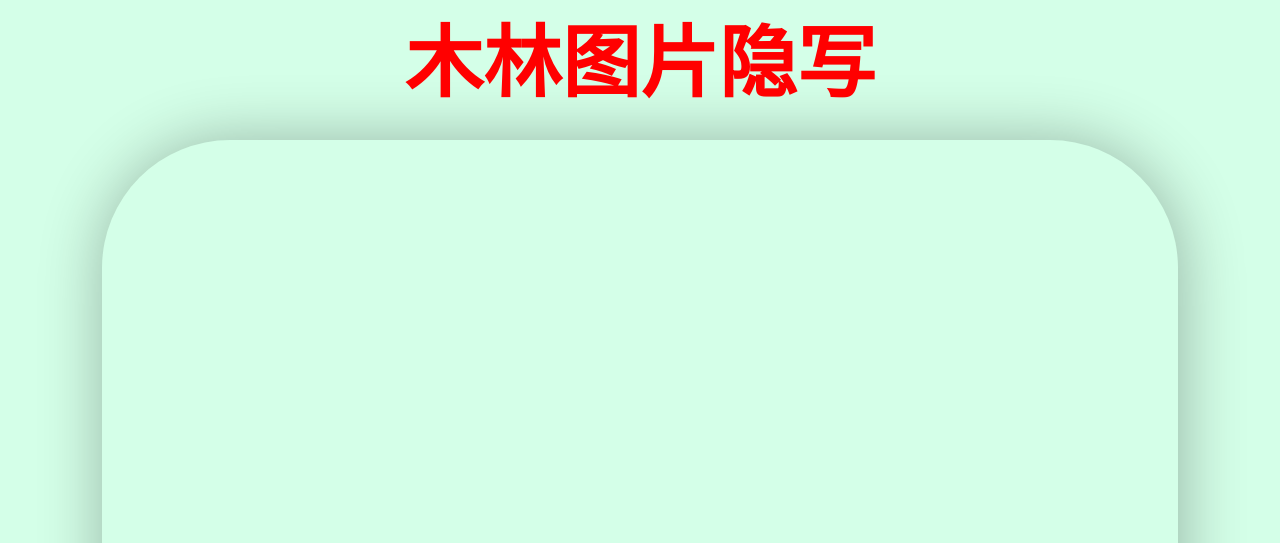
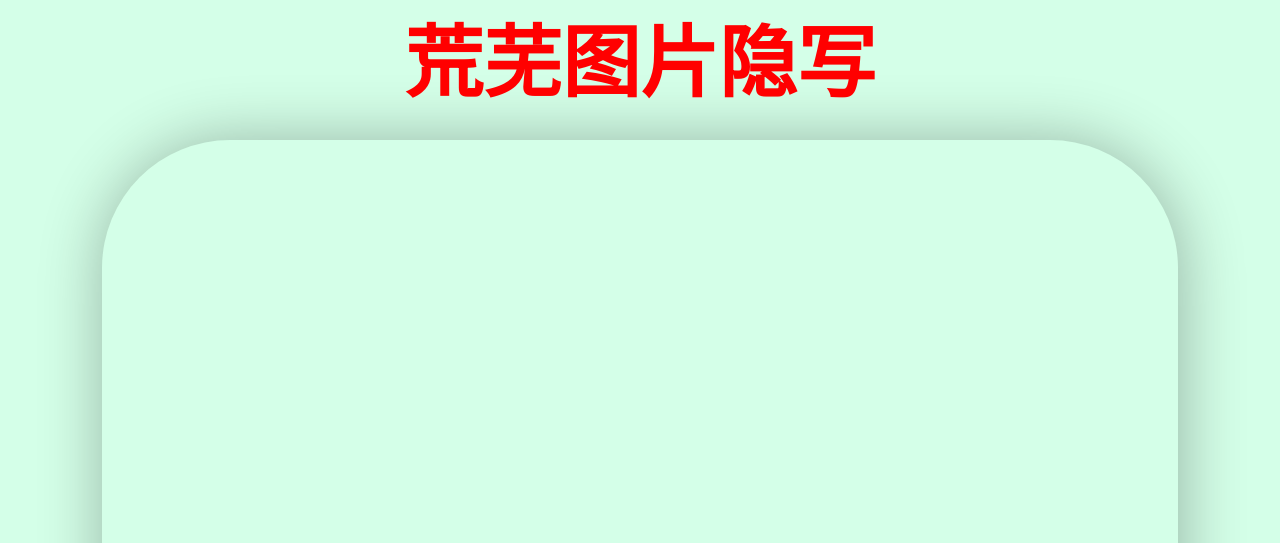
Before and after one commit to likexxy/Head-steganography, a plain HTML site: page index.html in a window 1280 px wide. Shown: the top 543 px of the page. Drawn offline with Linux system fonts and the light colour scheme.

Commit message:
Update index.html

```diff
--- a/index.html
+++ b/index.html
@@ -89,7 +89,7 @@
 		</style>
 	</head>
 	<body>
-		<h1 class="title">木林图片隐写</h1>
+		<h1 class="title">荒芜图片隐写</h1>
 		<div class="box">
 			<img src="./logo.png" alt="" class="logo">
 			<input type="text" placeholder="这里输入文字" class="text">
```
